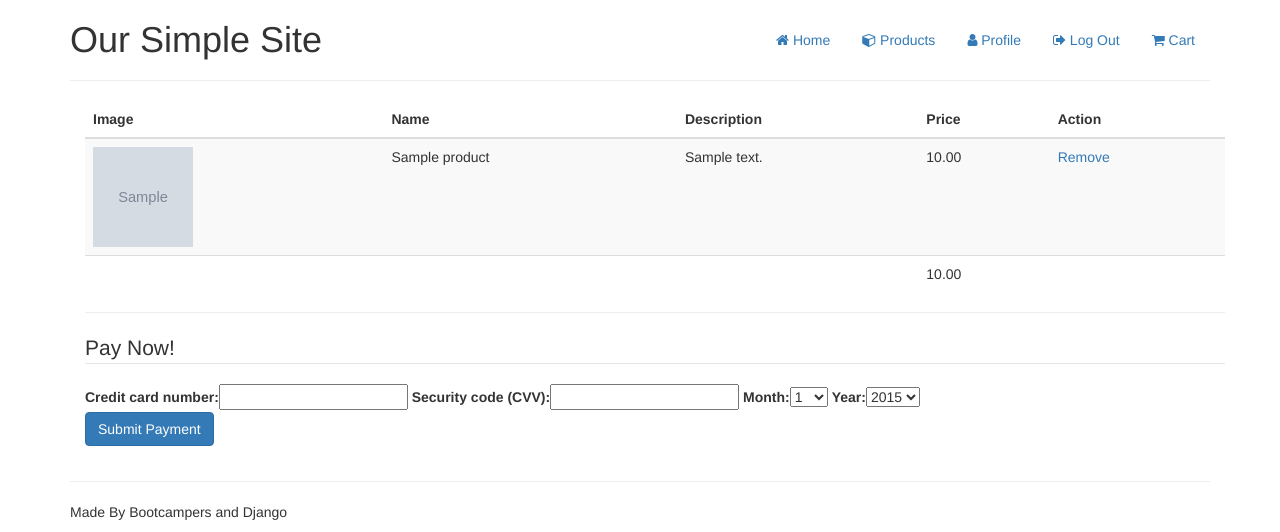
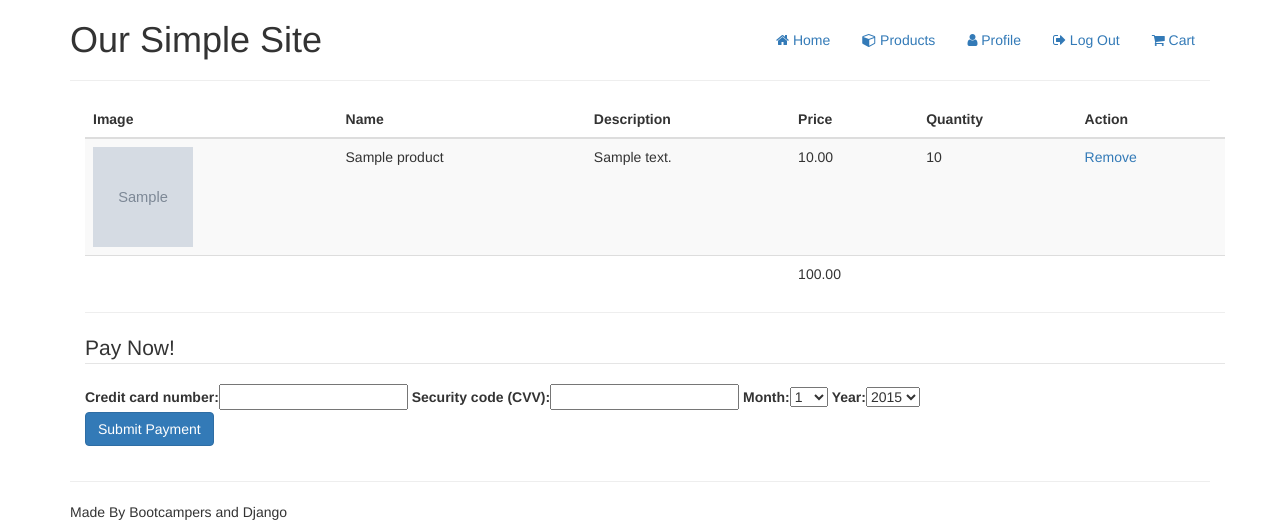
Before and after one commit to yoniLavi/rich-e-commerce, a Django app: page /cart/ in a window 1280 px wide. Shown: the top 532 px of the page. Run offline with Django 3.2, Linux system fonts and the light colour scheme; a user stored in the database is signed in; tables that the repository leaves empty hold one stand-in row (values such as "Sample post"); grey boxes marked "Sample" are stand-in pictures; some libraries are stand-ins or nearby versions.

Commit message:
Add 'quantity' of product to cart

```diff
--- a/cart/templates/cart.html
+++ b/cart/templates/cart.html
@@ -20,6 +20,7 @@
                 <th>Name</th>
                 <th>Description</th>
                 <th>Price</th>
+                <th>Quantity</th>
                 <th>Action</th>
             </tr>
         </thead>
@@ -30,6 +31,7 @@
                     <td>{{ item.product.name }}</td>
                     <td>{{ item.product.description }}</td>
                     <td>{{ item.product.price }}</td>
+                    <td>{{ item.quantity }}</td>
                     <td><a href="{% url 'remove_from_cart' item.id %}">Remove</a></td>
                 </tr>
             {% endfor %}
@@ -38,6 +40,7 @@
                     <td></td>
                     <td></td>
                     <td>{{ total }}</td>
+                    <td></td>
                     <td></td>
                 </tr>
         </tbody>
--- a/cart/views.py
+++ b/cart/views.py
@@ -24,7 +24,7 @@ def user_cart(request):
     cartItems = CartItem.objects.filter(user=request.user)
     total = 0
     for item in cartItems:
-        total += item.product.price
+        total += item.quantity * item.product.price
 
     if request.method == 'POST':
         form = MakePaymentForm(request.POST)
@@ -67,11 +67,18 @@ def user_cart(request):
 @login_required(login_url="/login")
 def add_to_cart(request, id):
     product = get_object_or_404(Product, pk=id)
-    cartItem = CartItem(
-        user=request.user,
-        product=product,
-        quantity=1
-    )
+    quantity=int(request.POST.get('quantity'))
+
+    try:
+        cartItem = CartItem.objects.get(product=product)
+        cartItem.quantity += quantity
+    except CartItem.DoesNotExist:
+        cartItem = CartItem(
+            user=request.user,
+            product=product,
+            quantity=quantity
+        )
+
     cartItem.save()
     return redirect(reverse('cart'))
 
--- a/rich-e-commerce/settings.py
+++ b/rich-e-commerce/settings.py
@@ -25,7 +25,7 @@ SECRET_KEY = os.getenv('DJANGO_SECRET_KEY', ')2fe^0mz78a4%lpm62zd@#o21exb&1$11e_
 
 
 # SECURITY WARNING: don't run with debug turned on in production!
-DEBUG = os.getenv('DJANGO_DEBUG')
+DEBUG = True
 
 ALLOWED_HOSTS = ['rich-e-commerce.herokuapp.com', '127.0.0.1']
 
@@ -47,7 +47,7 @@ INSTALLED_APPS = [
     'django_gravatar',
     'cart',
     'storages',
-    'rest_framework',
+    'rest_framework'
 ]
 
 MIDDLEWARE = [
```
Also changed, not shown: products/templates/products.html (+8 -1 lines), products/views.py (+5 -4 lines).
